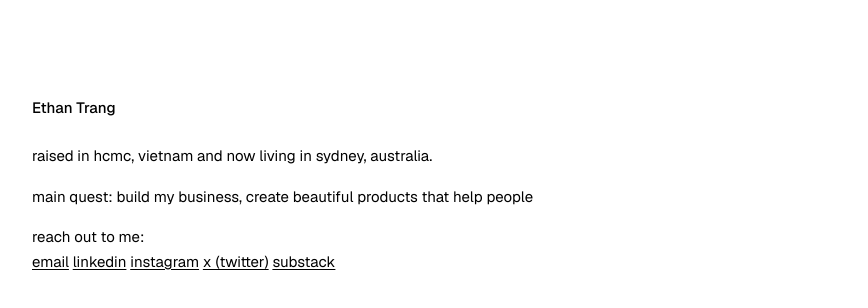
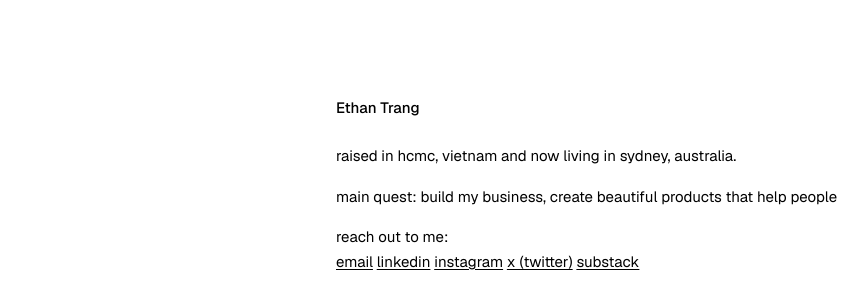
Before and after one commit to ethantrang/ethantrang-website, a Next.js app: page / in a window 1280 px wide. Shown: the top 308 px of the page, without its empty margins (16-884 px from the left). Built offline with nearby package versions, Linux system fonts and the light colour scheme.

Commit message:
Center the home page column on wide screens
Co-Authored-By: Claude Opus 5.5 <noreply@anthropic.com>

```diff
--- a/app/(home)/page.tsx
+++ b/app/(home)/page.tsx
@@ -8,7 +8,7 @@ export default function HomePage() {
   if (!intro) notFound();
   return (
     <main className="min-h-full bg-white text-black px-6 pt-16 pb-16 sm:px-12 sm:pt-24">
-      <div className="max-w-xl text-left text-[15px] leading-relaxed">
+      <div className="mx-auto max-w-xl text-left text-[15px] leading-relaxed">
         <h1 className="mb-6 font-medium">{intro.frontmatter.title}</h1>
         <div className="[&_p]:mb-4 [&_a]:underline [&_a]:underline-offset-2 [&_a:hover]:opacity-60">
           <MDXRemote source={intro.body} options={{ mdxOptions: { remarkPlugins: [remarkBreaks] } }} />
```
